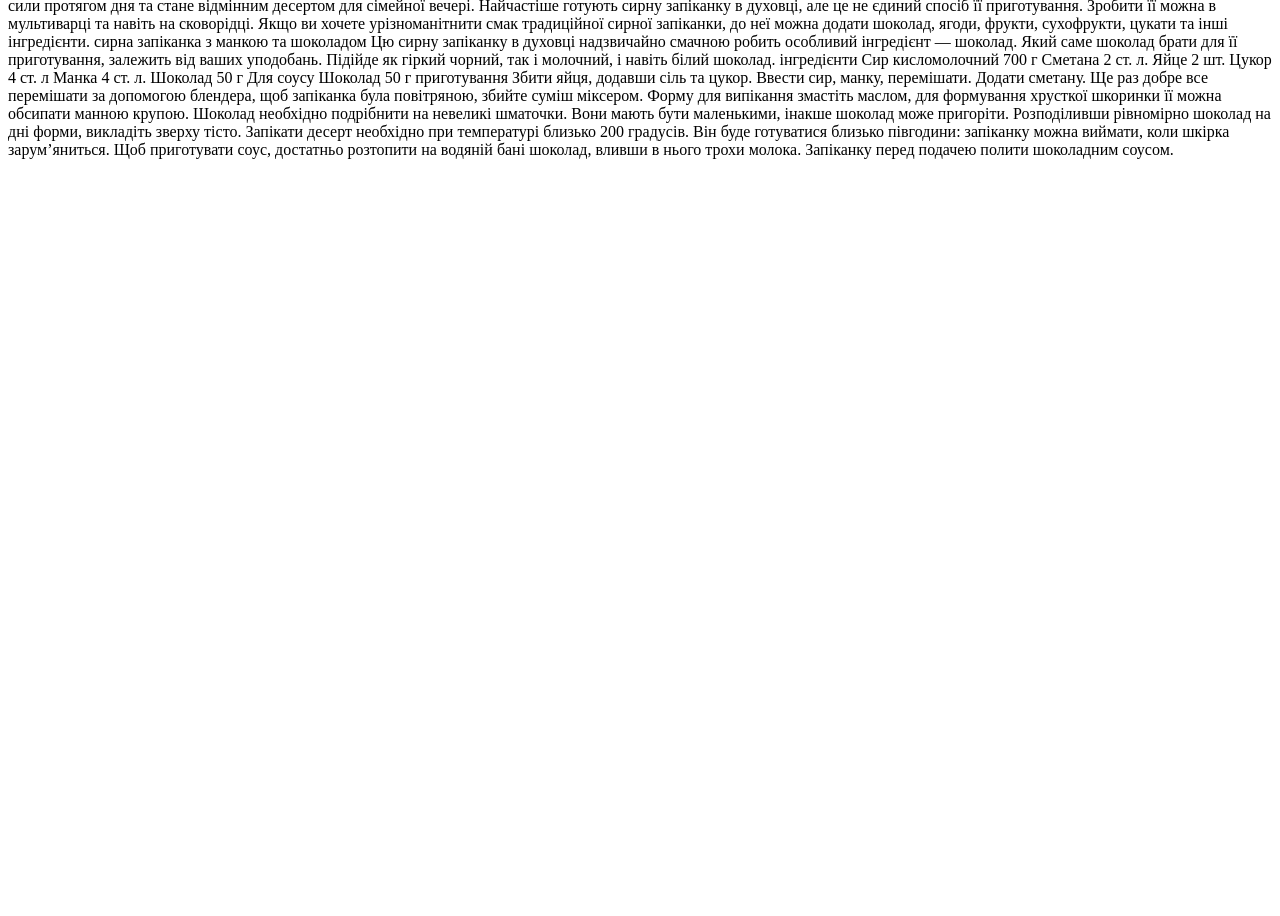
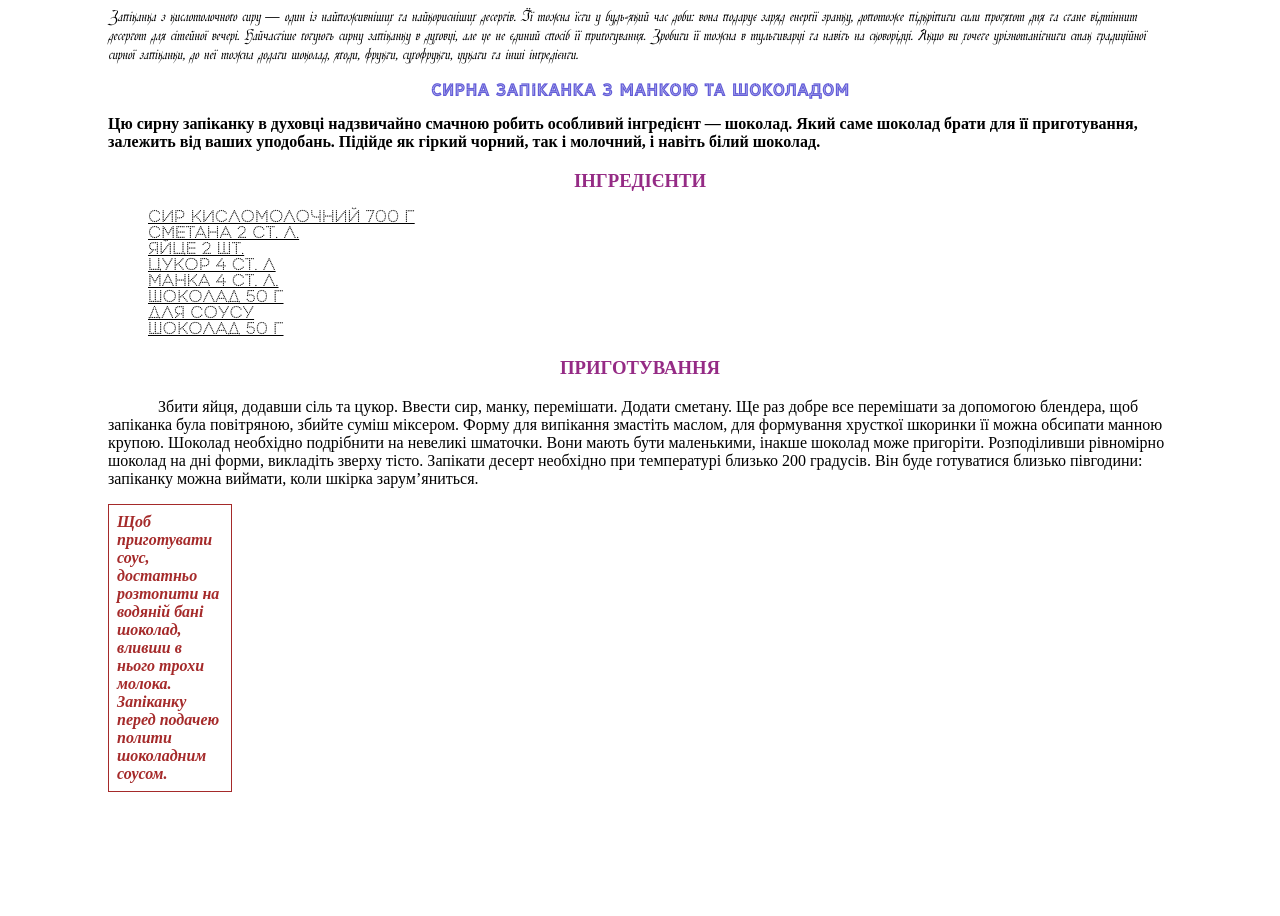
Before and after one commit to BohdanZyshchyk/HTMLCSSHomeworkProjects, a plain HTML site: page Menu/index.html in a window 1280 px wide. Shown: the part 104-1020 px from the top of the page. Before the commit the page ends 800 px from the top, so only its background shows below. Drawn offline with Linux system fonts and the light colour scheme.

Commit message:
made index

```diff
--- a/Menu/css/style.css
+++ b/Menu/css/style.css
@@ -4,6 +4,7 @@
         url(../fonts/LIBRARY3AM.woff) format('woff');
     font-weight: normal;
     font-style: normal;
+    text-transform: uppercase;
 }
 
 @font-face {
@@ -12,6 +13,7 @@
         url(../fonts/Perfograma.woff) format('woff');
     font-weight: normal;
     font-style: normal;
+    text-transform: uppercase;
 }
 
 @font-face {
@@ -29,8 +31,58 @@
     font-weight: 500;
     font-style: normal;
 }
+body{
+    padding: 20px 100px 100px 100px;
+}
 
 h1{
     font-family: 'LIBRARY 3 AM';
     text-align: center;
+    color: #a85432;
+    font-size: xx-large;
 }
+
+h2{
+    font-family: 'LIBRARY 3 AM';
+    text-align: center;
+    color: #635dd8;
+    font-size: medium;
+}
+
+h3{
+    text-align: center;
+    text-transform: uppercase;
+    color: #952b85;
+}
+
+.cursive{
+    font-family: 'FrakturOmniv1';
+    font-style: italic;
+}
+
+.opys{
+    font-weight: bold;
+
+}
+
+ul{
+    list-style-type: none;
+}
+
+li{
+    font-family: 'Perfograma';
+    text-decoration: underline;
+}
+.recipe{
+    text-indent: 50px;
+}
+
+.sauce{
+    border: 1px solid #a52a2a;
+    width: 10%;
+    font-style: italic;
+    font-weight: bold;
+    padding: 8px;
+    color: #a52a2a;
+
+}
--- a/Menu/index.html
+++ b/Menu/index.html
@@ -11,25 +11,41 @@
 <body>
 
     <h1>опис страви</h1>
-Запіканка з кисломолочного сиру — один із найпоживніших та найкорисніших десертів. Її можна їсти у будь-який час доби: вона подарує заряд енергії зранку, допоможе підкріпити сили протягом дня та стане відмінним десертом для сімейної вечері. Найчастіше готують сирну запіканку в духовці, але це не єдиний спосіб її приготування. Зробити її можна в мультиварці та навіть на сковорідці. Якщо ви хочете урізноманітнити смак традиційної сирної запіканки, до неї можна додати шоколад, ягоди, фрукти, сухофрукти, цукати та інші інгредієнти.
+    <p class="cursive"> Запіканка з кисломолочного сиру — один із найпоживніших та найкорисніших десертів. Її можна їсти
+        у будь-який час доби: вона подарує заряд енергії зранку, допоможе підкріпити сили протягом дня та стане
+        відмінним десертом для сімейної вечері. Найчастіше готують сирну запіканку в духовці, але це не єдиний спосіб її
+        приготування. Зробити її можна в мультиварці та навіть на сковорідці. Якщо ви хочете урізноманітнити смак
+        традиційної сирної запіканки, до неї можна додати шоколад, ягоди, фрукти, сухофрукти, цукати та інші
+        інгредієнти.</p>
 
-сирна запіканка з манкою та шоколадом
-Цю сирну запіканку в духовці надзвичайно смачною робить особливий інгредієнт — шоколад. Який саме шоколад брати для її приготування, залежить від ваших уподобань. Підійде як гіркий чорний, так і молочний, і навіть білий шоколад.
+    <h2>сирна запіканка з манкою та шоколадом</h2>
+    <p class="opys"> Цю сирну запіканку в духовці надзвичайно смачною робить особливий інгредієнт — шоколад. Який саме
+        шоколад брати для її приготування, залежить від ваших уподобань. Підійде як гіркий чорний, так і молочний, і
+        навіть білий шоколад.</p>
 
-інгредієнти
-Сир кисломолочний 700 г
-Сметана 2 ст. л.
-Яйце	2 шт.
-Цукор	4 ст. л
-Манка	4 ст. л.
-Шоколад	50 г
-Для соусу
-Шоколад	50 г
+    <h3>інгредієнти</h3>
+    <ul>
 
-приготування
-Збити яйця, додавши сіль та цукор. Ввести сир, манку, перемішати. Додати сметану. Ще раз добре все перемішати за допомогою блендера, щоб запіканка була повітряною, збийте суміш міксером. Форму для випікання змастіть маслом, для формування хрусткої шкоринки її можна обсипати манною крупою. Шоколад необхідно подрібнити на невеликі шматочки. Вони мають бути маленькими, інакше шоколад може пригоріти. Розподіливши рівномірно шоколад на дні форми, викладіть зверху тісто. Запікати десерт необхідно при температурі близько 200 градусів. Він буде готуватися близько півгодини: запіканку можна виймати, коли шкірка зарум’яниться.
+        <li>Сир кисломолочний 700 г</li>
+        <li>Сметана 2 ст. л.</li>
+        <li>Яйце 2 шт.</li>
+        <li>Цукор 4 ст. л</li>
+        <li>Манка 4 ст. л.</li>
+        <li>Шоколад 50 г</li>
+        <li>Для соусу</li>
+        <li>Шоколад 50 г</li>
+    </ul>
 
-Щоб приготувати соус, достатньо розтопити на водяній бані шоколад, вливши в нього трохи молока. Запіканку перед подачею полити шоколадним соусом.
+    <h3>приготування</h3>
+    <p class="recipe"> Збити яйця, додавши сіль та цукор. Ввести сир, манку, перемішати. Додати сметану. Ще раз добре
+        все перемішати за допомогою блендера, щоб запіканка була повітряною, збийте суміш міксером. Форму для випікання
+        змастіть маслом, для формування хрусткої шкоринки її можна обсипати манною крупою. Шоколад необхідно подрібнити
+        на невеликі шматочки. Вони мають бути маленькими, інакше шоколад може пригоріти. Розподіливши рівномірно шоколад
+        на дні форми, викладіть зверху тісто. Запікати десерт необхідно при температурі близько 200 градусів. Він буде
+        готуватися близько півгодини: запіканку можна виймати, коли шкірка зарум’яниться.</p>
+
+    <p class="sauce"> Щоб приготувати соус, достатньо розтопити на водяній бані шоколад, вливши в нього трохи молока.
+        Запіканку перед подачею полити шоколадним соусом.</p>
 </body>
 
 </html>
```
